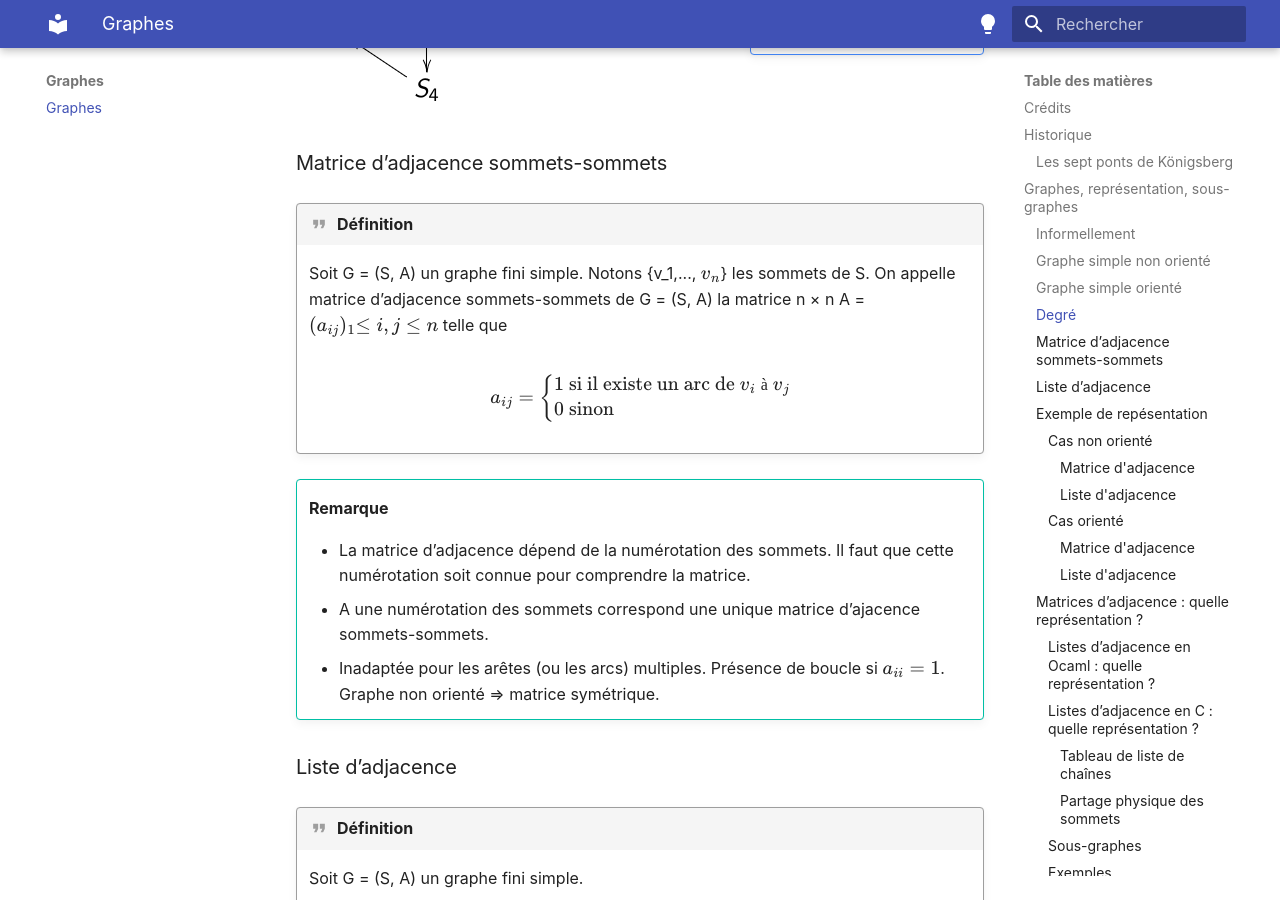
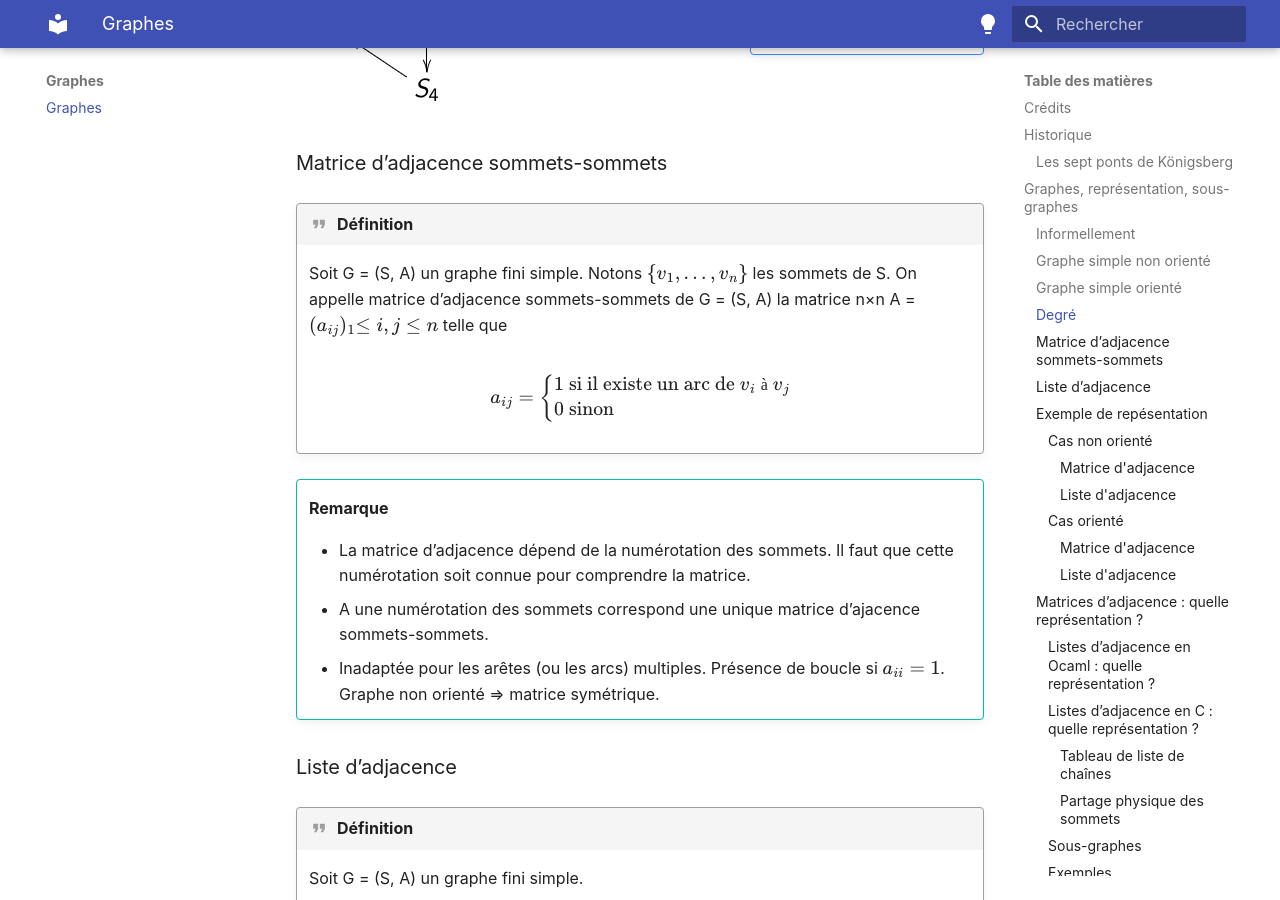
Before and after one commit to mp2i-thiers/mp2i-thiers.github.io, an MkDocs documentation site: the page built from docs/Graphes/Graphes.md, in a window 1280 px wide and 900 px high, scrolled down 3577 px. Built offline with MkDocs 1.6.1 and Material for MkDocs 9.7.7, drawn with Linux system fonts in a browser that asks for light colours.

Commit message:
ptits chmgt

```diff
--- a/docs/Graphes/Graphes.md
+++ b/docs/Graphes/Graphes.md
@@ -97,9 +97,9 @@ Dans un graphe général orienté, on distingue le degré sortant ou  extérieur
 
 !!! quote "Définition"
     Soit G = (S, A) un graphe fini simple.
-    Notons {v_1,..., $v_n$} les sommets de S.
+    Notons $\{v_1,..., v_n\}$ les sommets de S.
     On appelle matrice d’adjacence sommets-sommets de G = (S, A) la
-    matrice n × n A = $(a_{ij})_1{≤i,j≤n}$ telle que
+    matrice n×n A = $(a_{ij})_1{≤i,j≤n}$ telle que
 
     $$
     a_{ij} =
```
Also changed, not shown: docs/Algorithmique/prodgyn.md (+1 -1 lines).
